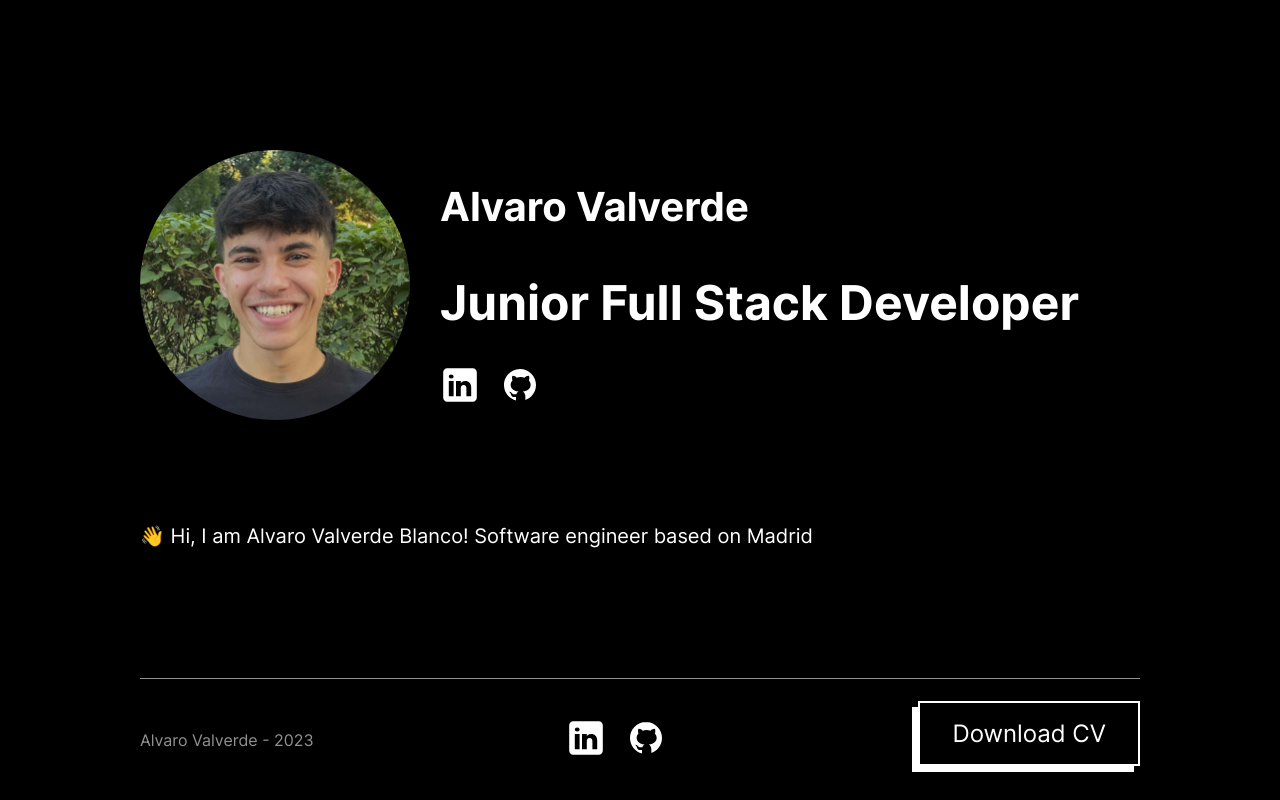
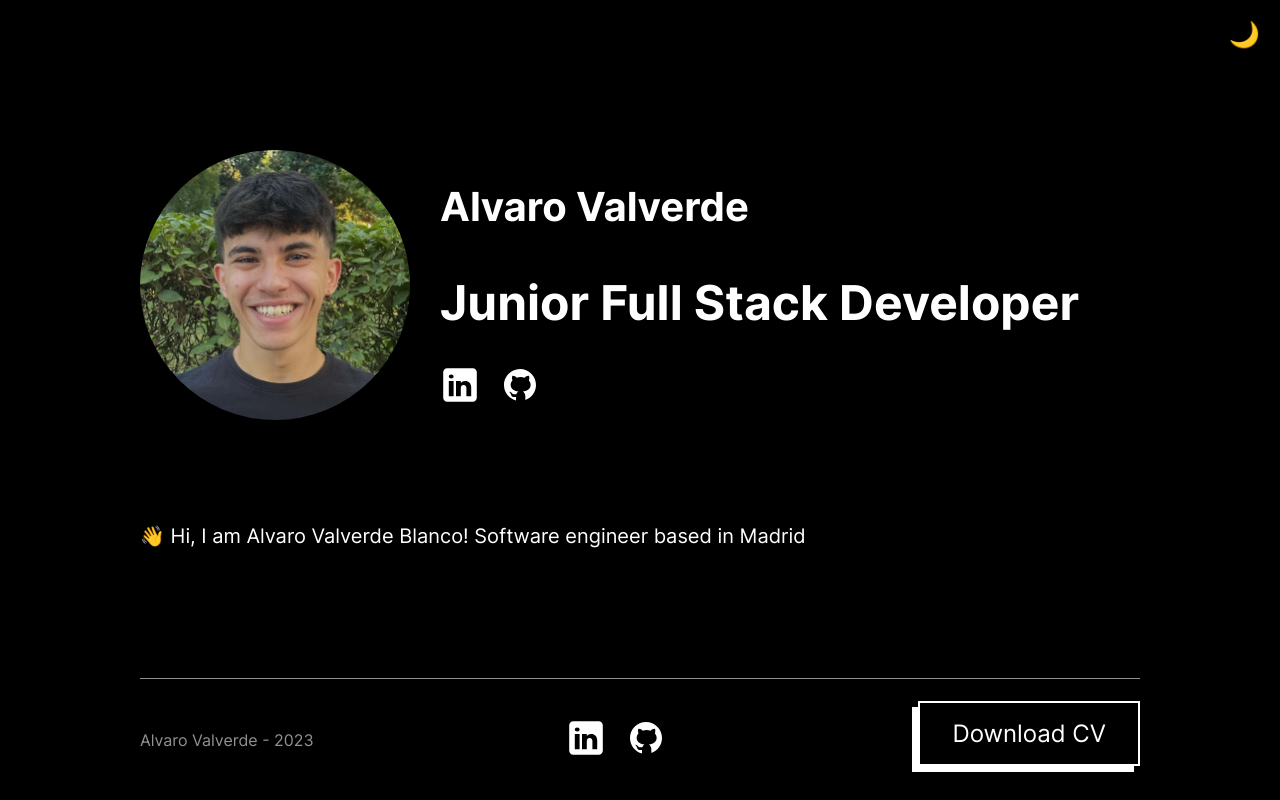
Before and after one commit to alvarovalverde03/portfolio, a SvelteKit app: page / in a window 1280 px wide. Built offline with nearby package versions, Linux system fonts and the light colour scheme.

Commit message:
feat: :sparkles: Add dark/light theme toggle
- TODO: add localstorage and save user preferences

```diff
--- a/src/app.html
+++ b/src/app.html
@@ -4,6 +4,9 @@
 		<meta charset="utf-8" />
 		<link rel="icon" href="%sveltekit.assets%/favicon.png" />
 		<meta name="viewport" content="width=device-width, initial-scale=1.0" />
+		<script>
+			document.documentElement.setAttribute('data-theme', 'dark');
+		</script>
 		%sveltekit.head%
 	</head>
 	<body data-sveltekit-preload-data="hover">
--- a/src/routes/+layout.svelte
+++ b/src/routes/+layout.svelte
@@ -1,6 +1,7 @@
 <script lang="ts">
     import Header from './header.svelte';
     import Footer from './footer.svelte';
+	import Themes from "./components/themes.svelte";
 
     import * as config from '../lib/config';
 
@@ -18,6 +19,7 @@
     <!-- <Header /> -->
 
     <main>
+        <Themes />
         <slot />
     </main>
 
--- a/src/routes/+page.svelte
+++ b/src/routes/+page.svelte
@@ -5,7 +5,7 @@
 <Presentation />
 
 <section style="font-size: var(--font-20); margin-bottom: 5rem">
-    <p>👋 Hi, I am Alvaro Valverde Blanco! Software engineer based on Madrid</p>
+    <p>👋 Hi, I am Alvaro Valverde Blanco! Software engineer based in Madrid</p>
 </section>
 <!--
 <section>
--- a/src/routes/components/socials.svelte
+++ b/src/routes/components/socials.svelte
@@ -20,5 +20,7 @@
 	.socials svg {
 		width: 4rem;
 		height: 4rem;
+
+		filter: var(--clr-svg);
 	}
 </style>
--- /dev/null
+++ b/src/routes/components/themes.svelte
@@ -0,0 +1,45 @@
+<script lang="ts">
+    import { writable } from 'svelte/store';
+
+    let theme = writable('dark');
+
+    theme.subscribe((value) => {
+        if (typeof window !== 'undefined') {
+            // localStorage.setItem('theme', value);
+            document.documentElement.setAttribute('data-theme', value);
+        }
+    });
+
+    function toggleTheme() {
+        theme.update((value) => (value === 'dark' ? 'light' : 'dark'));
+    };
+</script>
+
+<button id="theme-toggle" on:click={toggleTheme}>
+    {#if $theme === 'dark'}
+        <span>🌙</span>
+    {:else}
+        <span>☀️</span>
+    {/if}
+</button>
+
+<style>
+    #theme-toggle {
+        position: fixed;
+        top: 1.5rem;
+        right: 1.5rem;
+        padding: 0.5rem;
+        z-index: 1000;
+        border: none;
+        background: none;
+        cursor: pointer;
+    }
+
+    #theme-toggle:focus {
+        outline: none;
+    }
+
+    #theme-toggle span {
+        font-size: 2.5rem;
+    }
+</style>
--- a/src/styles/global.css
+++ b/src/styles/global.css
@@ -3,6 +3,10 @@
 	--font-sans: 'Poppins', sans-serif;
 	--font-mono: 'Mono', monospace;
 	--font-inter: 'Inter', normal;
+
+	/* Global */
+	--clr-accent: hsl(148, 59%, 61%);
+	--clr-primary: hsl(0, 0%, 57%);
 
 	--font-16: 1.6rem;
 	--font-20: 2rem;
@@ -12,15 +16,6 @@
 	--font-40: 4rem;
 	--font-48: 4.8rem;
 	--font-96: 9.6rem;
-
-    /* Global */
-	--clr-accent: hsl(148, 59%, 61%);
-	--clr-primary: hsl(0, 0%, 57%);
-	--clr-txt: #fff;
-	--clr-bg: #000;
-
-	--bg: radial-gradient(hsl(173 100% 4%), var(--clr-bg));
-	--bg-opacity: 0.4;
 
 	/* Spacing */
 	--spacing-4: 0.4rem;
--- a/src/styles/styles.css
+++ b/src/styles/styles.css
@@ -1,2 +1,3 @@
+@import 'global.css';
 @import 'fonts.css';
-@import 'global.css';
+@import 'themes.css';
--- /dev/null
+++ b/src/styles/themes.css
@@ -0,0 +1,13 @@
+html[data-theme='dark'] {
+    /* Global */
+	--clr-txt: #fff;
+	--clr-bg: #000;
+    --clr-svg: invert(0%) sepia(0%) saturate(0%) hue-rotate(0deg) brightness(100%) contrast(100%);
+}
+
+html[data-theme='light'] {
+    /* Global */
+	--clr-txt: #000;
+	--clr-bg: #fff;
+    --clr-svg: invert(100%) sepia(100%) saturate(0%) hue-rotate(87deg) brightness(119%) contrast(119%);
+}
```
